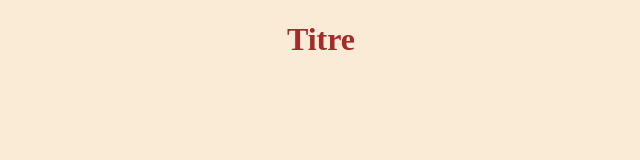
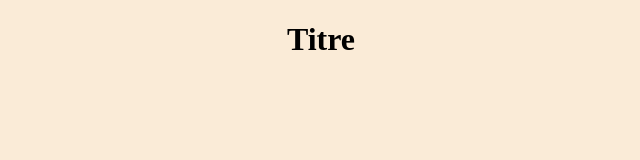
Before and after one commit to jihed20/Test, a plain HTML site: page index.html in a window 1280 px wide. Shown: the full height of the page, 319-959 px from the left. Drawn offline with Linux system fonts and the light colour scheme.

Commit message:
modif color title

```diff
--- a/index.html
+++ b/index.html
@@ -6,6 +6,6 @@
     </head>
 
     <body style="background-color: antiquewhite">
-        <h1 style="color: brown; text-align: center">Titre</h1>
+        <h1 style="text-align: center">Titre</h1>
     </body>
 </html>
```
